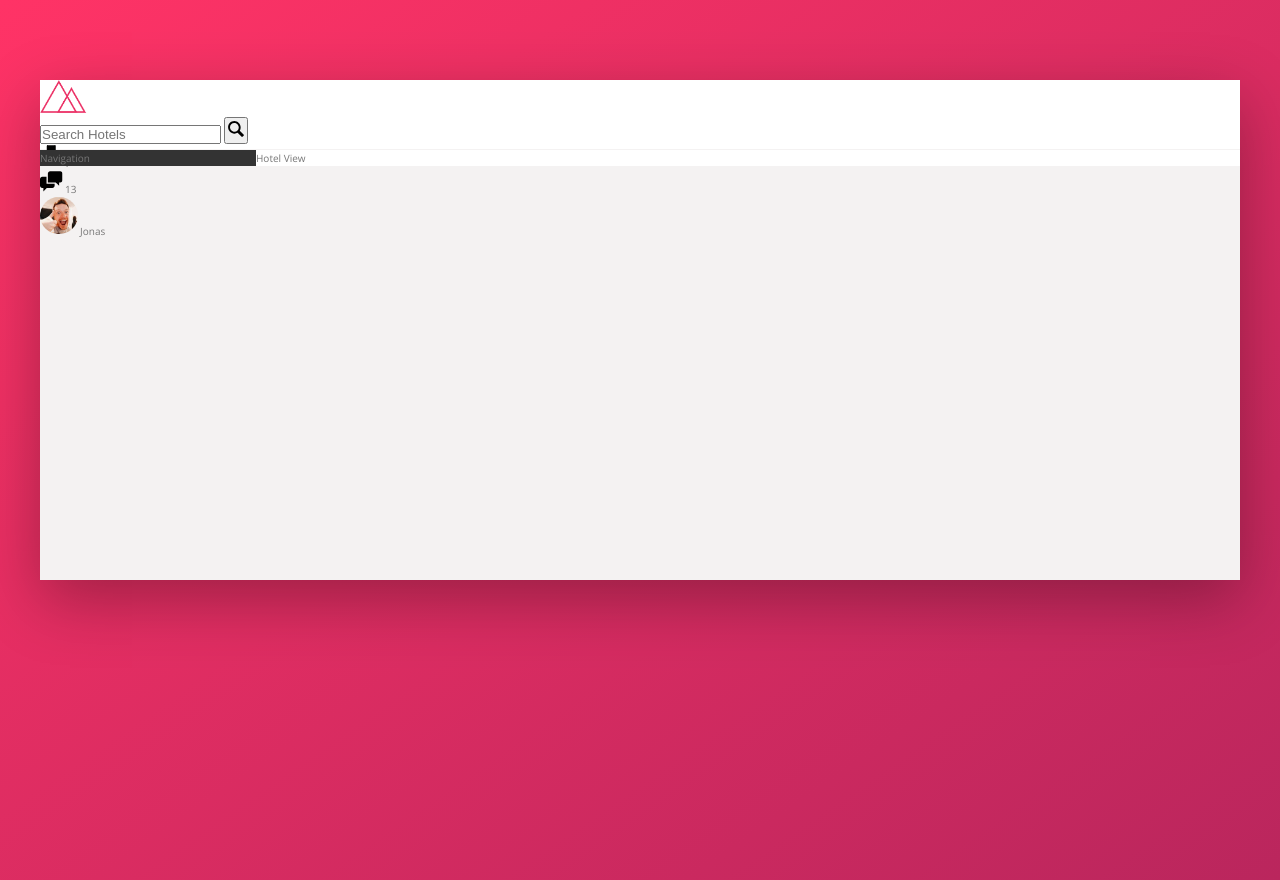
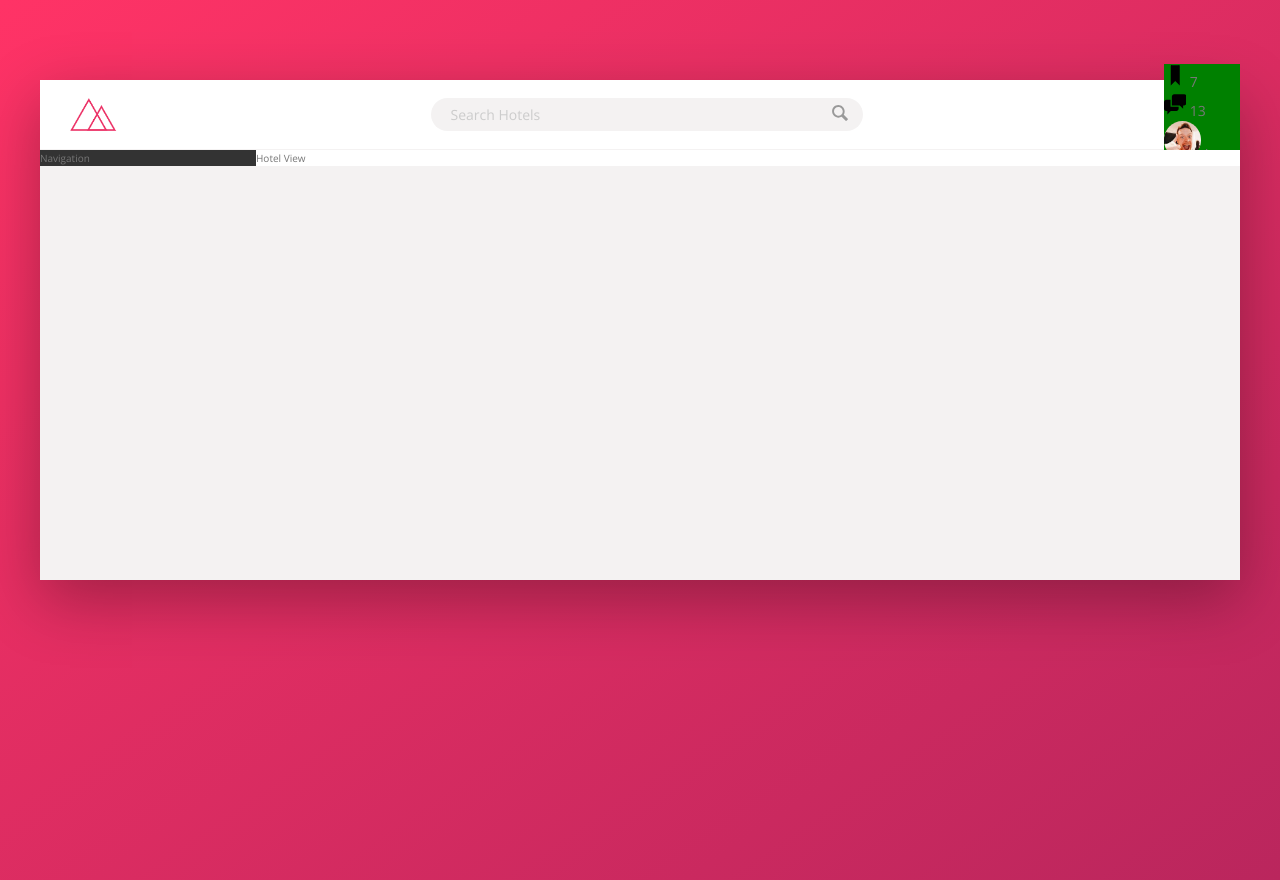
Before and after one commit to KelvinMitaki/FlexBox, a website: page index.html in a window 1280 px wide. Drawn offline with nearby package versions, Linux system fonts and the light colour scheme.

Commit message:
wired up the search input

```diff
--- a/sass/_components.scss
+++ b/sass/_components.scss
@@ -1,21 +1,57 @@
 .logo {
   height: 3.25rem;
+  margin-left: 3rem;
 }
 
 .search {
+  flex: 0 0 40%;
+  display: flex;
+  align-items: center;
+  justify-content: center;
   &__input {
+    font-family: inherit;
+    font-size: inherit;
+    color: inherit;
+    background-color: var(--color-grey-light-2);
+    border: none;
+    padding: 0.7rem 2rem;
+    border-radius: 100rem;
+    width: 90%;
+    transition: all 0.2s;
+    margin-right: -3.25rem;
+    &:focus {
+      outline: none;
+      width: 100%;
+      background-color: var(--color-grey-light-3);
+    }
+    &::-webkit-input-placeholder {
+      font-weight: 100;
+      color: var(--color-grey-light-4);
+    }
   }
-
+  &__input:focus ~ &__button {
+    background-color: var(--color-grey-light-3);
+  }
   &__button {
+    border: none;
+    background-color: var(--color-grey-light-2);
+    &:focus {
+      outline: none;
+    }
+    &:active {
+      transform: translateY(2px);
+    }
   }
 
   &__icon {
     height: 2rem;
     width: 2rem;
+    fill: var(--color-grey-dark-3);
   }
 }
 
 .user-nav {
+  background-color: green;
   &__icon-box {
   }
 
--- a/sass/_layout.scss
+++ b/sass/_layout.scss
@@ -7,9 +7,13 @@
 }
 
 .header {
+  font-size: 1.4rem;
   height: 7rem;
   background-color: #fff;
   border-bottom: 1px solid var(--color-grey-light-2);
+  display: flex;
+  justify-content: space-between;
+  align-items: center;
 }
 
 .content {
```
Also changed, not shown: css/style.css.
